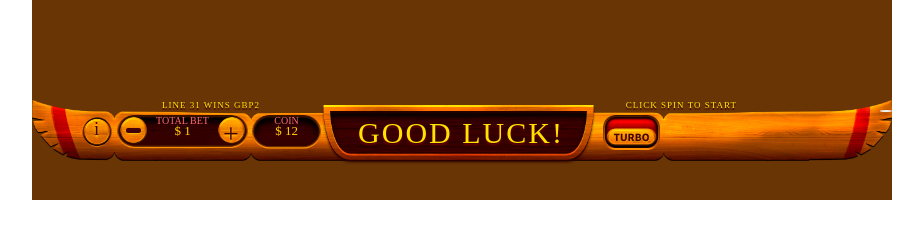
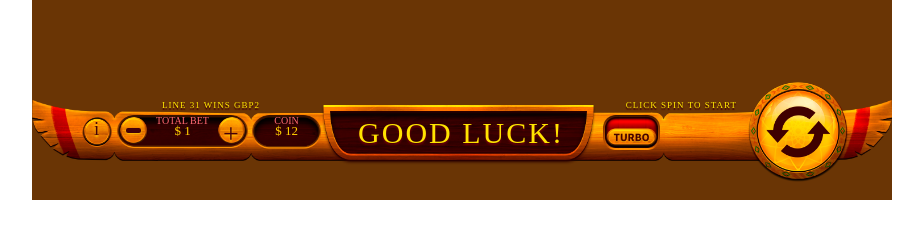
Before and after one commit to KavalenkaV/TestTask, a plain HTML site: page index.html in a window 1280 px wide. Shown: the whole page, without its empty margins (178-1101 px from the left). Drawn offline with Linux system fonts and the light colour scheme; a web font is replaced by a local one.

Commit message:
added spin button

```diff
--- a/index.html
+++ b/index.html
@@ -67,11 +67,11 @@
 			</div class="fl-l">
 <!-- center part of bottom bar end-->
 <!-- right part of bottom bar start-->
-			<div class="fl-r">
+			<div class="rp fl-r">
 
-				<div class="start">
-					<div class="rc"> <!--rotation counter-->
-						<span class="play-mode"></span>
+				<div class="start fl-r">
+					<div class="rc fl-r"> <!--rotation counter-->
+						<span class="play-mode fl-l"></span>
 						<ul class="dm">
 							<li></li>
 							<li></li>
@@ -84,7 +84,7 @@
 				</div>
 
 				<form action="">
-						<button class="spinn-but rb fl-l"></button>
+						<button class="spinn-but rb fl-r"></button>
 				</form>
 
 			</div>
--- a/style/style.css
+++ b/style/style.css
@@ -324,6 +324,34 @@ input {
 	-webkit-background-size: 57px 35px;
 	background-size: 57px 35px;
 }
-
 /* =+=+=+=+=+=+=+= END Turbo switch =+=+=+=+=+=+=+=+= */
 /* =+=+=+=+=+=+=+= END Turbo switch =+=+=+=+=+=+=+=+= */
+/* =+=+=+=+=+=+=+= START Right part =+=+=+=+=+=+=+=+= */
+.rp {
+	width:110px;
+	height: 50px;
+	position: relative;
+}
+/* =+=+=+=+=+=+=+= START Spin button =+=+=+=+=+=+=+=+= */
+.spinn-but {
+	width: 100px;
+	height: 100px;
+	position: absolute;
+	top: -28px;
+	right: 44px;
+	background: url(../media/images/Spin%20button/spin%20normal.png) 0px 0px no-repeat;
+	-webkit-background-size: 100px;
+	background-size: 100px;
+}
+
+.spinn-but:hover {
+background: url(../media/images/Spin%20button/spin%20hover.png) 0px 0px no-repeat;
+	-webkit-background-size: 100px;
+	background-size: 100px;
+}
+
+.spinn-but:focus {
+background: url(../media/images/Spin%20button/spin%20click.png) 0px 0px no-repeat;
+	-webkit-background-size: 100px;
+	background-size: 100px;
+}
```
